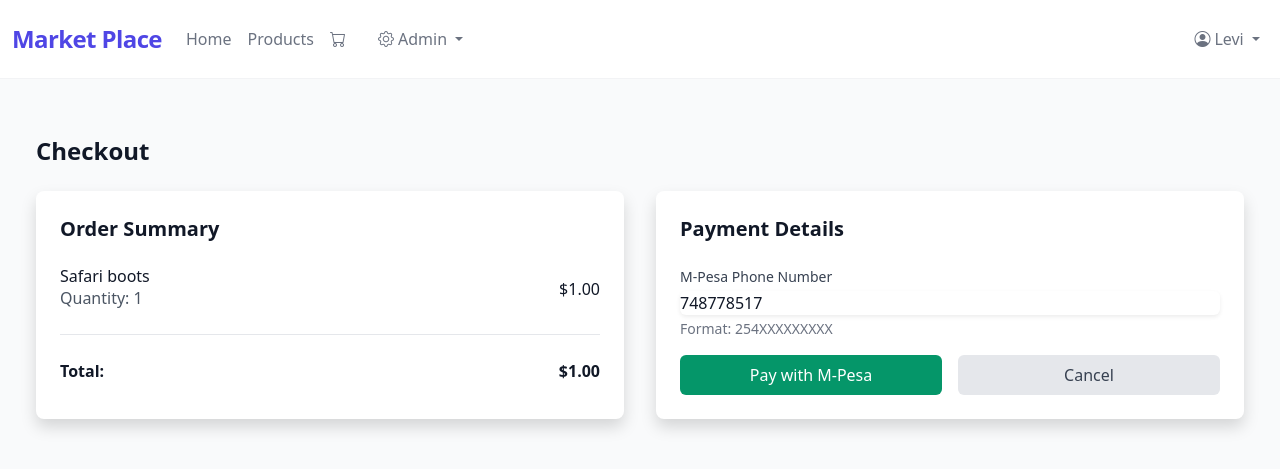
After one commit to Levi-LMN/Market-Place, a Flask app: page /buy_now_checkout/2 in a window 1280 px wide. The commit adds this page. Shown: the top 469 px of the page. Run offline with Flask 3, Linux system fonts and the light colour scheme; a user stored in the database is signed in; some libraries are stand-ins or nearby versions.

```diff
--- a/app.py
+++ b/app.py
@@ -1211,6 +1211,105 @@ def update_quantity(order_item_id):
         return jsonify({'error': str(e)}), 500
 
 
+# Add these new routes to your Flask application
+
+@app.route('/buy_now/<int:product_id>', methods=['POST'])
+def buy_now(product_id):
+    if 'user_id' not in session:
+        return jsonify({'error': 'Please login to proceed'}), 401
+
+    try:
+        quantity = int(request.form.get('quantity', 1))
+        product = Product.query.get_or_404(product_id)
+
+        # Check stock availability
+        if quantity > product.stock_quantity:
+            return jsonify({
+                'error': 'Not enough stock available',
+                'available_stock': product.stock_quantity
+            }), 400
+
+        # Create a new order specifically for buy now
+        buy_now_order = Order(
+            user_id=session['user_id'],
+            total_price=product.price * quantity,
+            status="BuyNow"  # Special status to distinguish from cart orders
+        )
+        db.session.add(buy_now_order)
+        db.session.flush()  # Get the order ID without committing
+
+        # Create order item
+        order_item = OrderItem(
+            order_id=buy_now_order.id,
+            product_id=product_id,
+            quantity=quantity,
+            price_at_time=product.price
+        )
+        db.session.add(order_item)
+
+        # Temporarily reduce stock
+        product.stock_quantity -= quantity
+
+        db.session.commit()
+
+        return jsonify({
+            'success': True,
+            'redirect_url': url_for('buy_now_checkout', order_id=buy_now_order.id)
+        })
+
+    except Exception as e:
+        db.session.rollback()
+        return jsonify({'error': str(e)}), 500
+
+
+@app.route('/buy_now_checkout/<int:order_id>')
+def buy_now_checkout(order_id):
+    if 'user_id' not in session:
+        flash('Please login to checkout.', 'warning')
+        return redirect(url_for('login'))
+
+    order = Order.query.filter_by(
+        id=order_id,
+        user_id=session['user_id'],
+        status="BuyNow"
+    ).first_or_404()
+
+    # Get user's phone number for pre-filling
+    user = User.query.get(session['user_id'])
+
+    return render_template(
+        'buy_now_checkout.html',
+        order=order,
+        user_phone=user.phone_number
+    )
+
+
+@app.route('/cancel_buy_now/<int:order_id>', methods=['POST'])
+def cancel_buy_now(order_id):
+    if 'user_id' not in session:
+        return jsonify({'error': 'Unauthorized'}), 401
+
+    order = Order.query.filter_by(
+        id=order_id,
+        user_id=session['user_id'],
+        status="BuyNow"
+    ).first_or_404()
+
+    try:
+        # Restore product stock
+        for item in order.order_items:
+            product = Product.query.get(item.product_id)
+            product.stock_quantity += item.quantity
+
+        # Delete the order
+        db.session.delete(order)
+        db.session.commit()
+
+        return jsonify({'success': True})
+    except Exception as e:
+        db.session.rollback()
+        return jsonify({'error': str(e)}), 500
+
 
 if __name__ == '__main__':
     with app.app_context():
--- /dev/null
+++ b/templates/buy_now_checkout.html
@@ -0,0 +1,155 @@
+<!-- buy_now_checkout.html -->
+{% extends "base.html" %}
+
+{% block content %}
+<!-- Add Tailwind CSS -->
+<link href="https://cdn.jsdelivr.net/npm/tailwindcss@2.2.19/dist/tailwind.min.css" rel="stylesheet">
+
+<!-- Optional: Add FontAwesome for icons if needed -->
+<link href="https://cdnjs.cloudflare.com/ajax/libs/font-awesome/6.0.0-beta3/css/all.min.css" rel="stylesheet">
+
+<!-- Include custom styles if applicable -->
+<link href="/static/css/custom.css" rel="stylesheet">
+
+<div class="container mx-auto px-4 py-8">
+    <h1 class="text-2xl font-bold mb-6">Checkout</h1>
+
+    <div class="grid grid-cols-1 md:grid-cols-2 gap-8">
+        <!-- Order Summary -->
+        <div class="bg-white p-6 rounded-lg shadow">
+            <h2 class="text-xl font-semibold mb-4">Order Summary</h2>
+            {% for item in order.order_items %}
+            <div class="flex justify-between items-center mb-4">
+                <div>
+                    <h3 class="font-medium">{{ item.product.name }}</h3>
+                    <p class="text-gray-600">Quantity: {{ item.quantity }}</p>
+                </div>
+                <p class="font-medium">${{ "%.2f"|format(item.price_at_time * item.quantity) }}</p>
+            </div>
+            {% endfor %}
+            <div class="border-t pt-4 mt-4">
+                <div class="flex justify-between items-center font-bold">
+                    <span>Total:</span>
+                    <span>${{ "%.2f"|format(order.total_price) }}</span>
+                </div>
+            </div>
+        </div>
+
+        <!-- Payment Form -->
+        <div class="bg-white p-6 rounded-lg shadow">
+            <h2 class="text-xl font-semibold mb-4">Payment Details</h2>
+            <form id="paymentForm" class="space-y-4">
+                <div>
+                    <label for="phone" class="block text-sm font-medium text-gray-700">M-Pesa Phone Number</label>
+                    <input type="tel" id="phone" name="phone_number" value="{{ user_phone }}"
+                           class="mt-1 block w-full rounded-md border-gray-300 shadow-sm"
+                           required>
+                    <p class="text-sm text-gray-500 mt-1">Format: 254XXXXXXXXX</p>
+                </div>
+
+                <div class="flex space-x-4">
+                    <button type="submit" class="flex-1 bg-green-600 text-white px-4 py-2 rounded hover:bg-green-700">
+                        Pay with M-Pesa
+                    </button>
+                    <button type="button" onclick="cancelBuyNow()" class="flex-1 bg-gray-200 text-gray-700 px-4 py-2 rounded hover:bg-gray-300">
+                        Cancel
+                    </button>
+                </div>
+            </form>
+        </div>
+    </div>
+</div>
+
+<!-- Payment Status Modal -->
+<div id="paymentModal" class="hidden fixed inset-0 bg-gray-600 bg-opacity-50 overflow-y-auto h-full w-full">
+    <div class="relative top-20 mx-auto p-5 border w-96 shadow-lg rounded-md bg-white">
+        <div class="mt-3 text-center">
+            <div class="mx-auto flex items-center justify-center h-12 w-12 rounded-full bg-green-100">
+                <svg class="animate-spin h-6 w-6 text-green-600" xmlns="http://www.w3.org/2000/svg" fill="none" viewBox="0 0 24 24">
+                    <circle class="opacity-25" cx="12" cy="12" r="10" stroke="currentColor" stroke-width="4"></circle>
+                    <path class="opacity-75" fill="currentColor" d="M4 12a8 8 0 018-8V0C5.373 0 0 5.373 0 12h4zm2 5.291A7.962 7.962 0 014 12H0c0 3.042 1.135 5.824 3 7.938l3-2.647z"></path>
+                </svg>
+            </div>
+            <h3 class="text-lg leading-6 font-medium text-gray-900 mt-4">Processing Payment</h3>
+            <div class="mt-2 px-7 py-3">
+                <p class="text-sm text-gray-500">Please check your phone for the M-Pesa prompt.</p>
+            </div>
+        </div>
+    </div>
+</div>
+
+<script>
+document.getElementById('paymentForm').addEventListener('submit', async function(e) {
+    e.preventDefault();
+
+    const phoneNumber = document.getElementById('phone').value;
+    const modal = document.getElementById('paymentModal');
+
+    try {
+        modal.classList.remove('hidden');
+
+        // Initiate payment
+        const response = await fetch('/initiate_payment', {
+            method: 'POST',
+            headers: {
+                'Content-Type': 'application/x-www-form-urlencoded',
+            },
+            body: `phone_number=${phoneNumber}`
+        });
+
+        const data = await response.json();
+
+        if (!data.success) {
+            throw new Error(data.message || 'Payment initiation failed');
+        }
+
+        // Poll payment status
+        const checkPaymentStatus = async (checkoutRequestId) => {
+            const statusResponse = await fetch(`/check_payment_status/${checkoutRequestId}`);
+            const statusData = await statusResponse.json();
+
+            if (statusData.status === 'Completed') {
+                window.location.href = `/order_confirmation/${statusData.order_id}`;
+            } else if (statusData.status === 'Failed') {
+                alert('Payment failed. Please try again.');
+                modal.classList.add('hidden');
+            } else {
+                // Continue polling
+                setTimeout(() => checkPaymentStatus(checkoutRequestId), 5000);
+            }
+        };
+
+        checkPaymentStatus(data.checkout_request_id);
+
+    } catch (error) {
+        alert(error.message);
+        modal.classList.add('hidden');
+    }
+});
+
+async function cancelBuyNow() {
+    if (!confirm('Are you sure you want to cancel this purchase?')) {
+        return;
+    }
+
+    try {
+        const response = await fetch('/cancel_buy_now/{{ order.id }}', {
+            method: 'POST',
+            headers: {
+                'Content-Type': 'application/json',
+            }
+        });
+
+        const data = await response.json();
+
+        if (data.success) {
+            window.location.href = '/products';
+        } else {
+            throw new Error(data.message || 'Failed to cancel order');
+        }
+    } catch (error) {
+        alert(error.message);
+    }
+}
+</script>
+{% endblock %}
```
Also changed, not shown: templates/product_detail.html (+31 -4 lines), instance/store.db.
